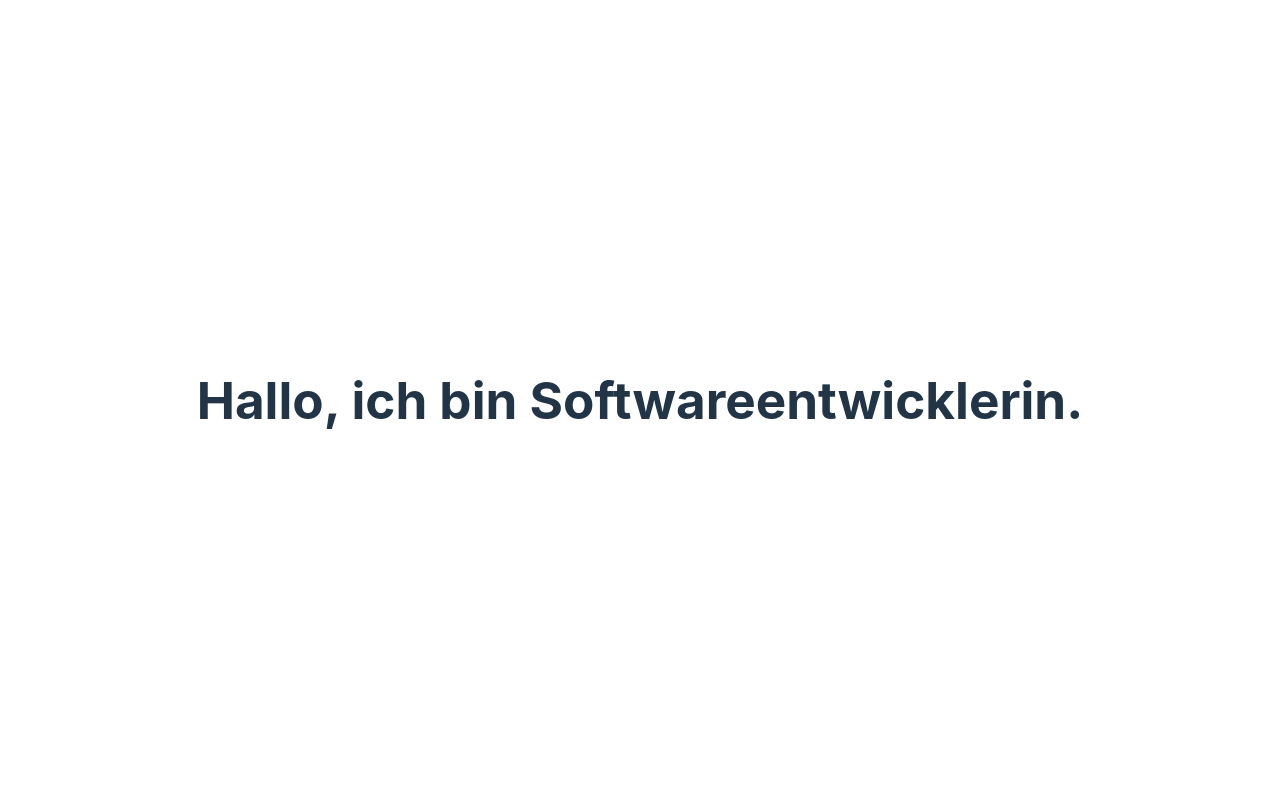
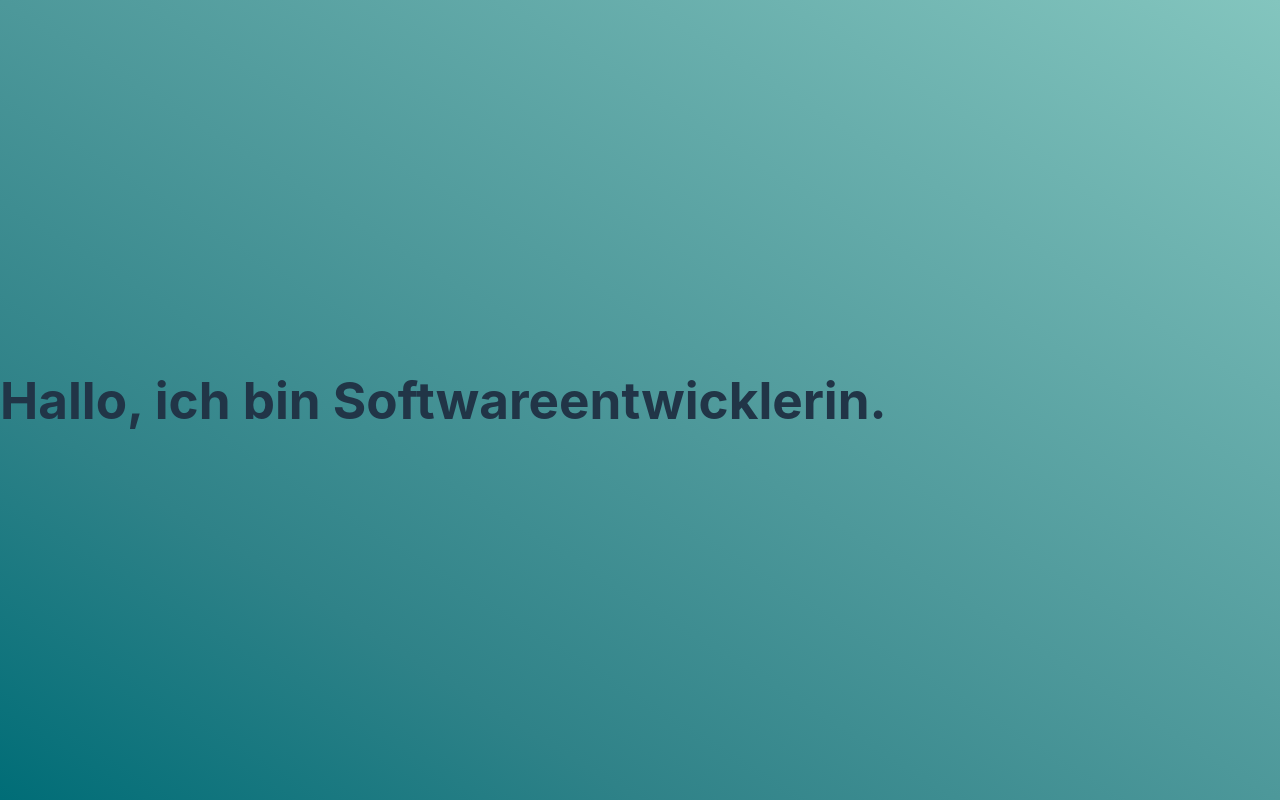
Before and after one commit to CKodes/website-notion-api, a React (Vite) app: page / in a window 1280 px wide. Built offline with nearby package versions, Linux system fonts and the light colour scheme.

Commit message:
style: root and body

```diff
--- a/src/App.css
+++ b/src/App.css
@@ -1,6 +1,17 @@
-#root {
-  max-width: 1280px;
-  margin: 0 auto;
-  padding: 2rem;
-  text-align: center;
+:root {
+  --main-font: "Playfair Display", serif;
+  --secondary-font: "Open Sans", sans-serif;
 }
+body {
+  display: grid;
+  place-items: center;
+  margin: 0;
+  background-image: linear-gradient(
+    to right top,
+    #006d77,
+    #2f8288,
+    #4d989a,
+    #68aeac,
+    #83c5be
+  );
+}
```
